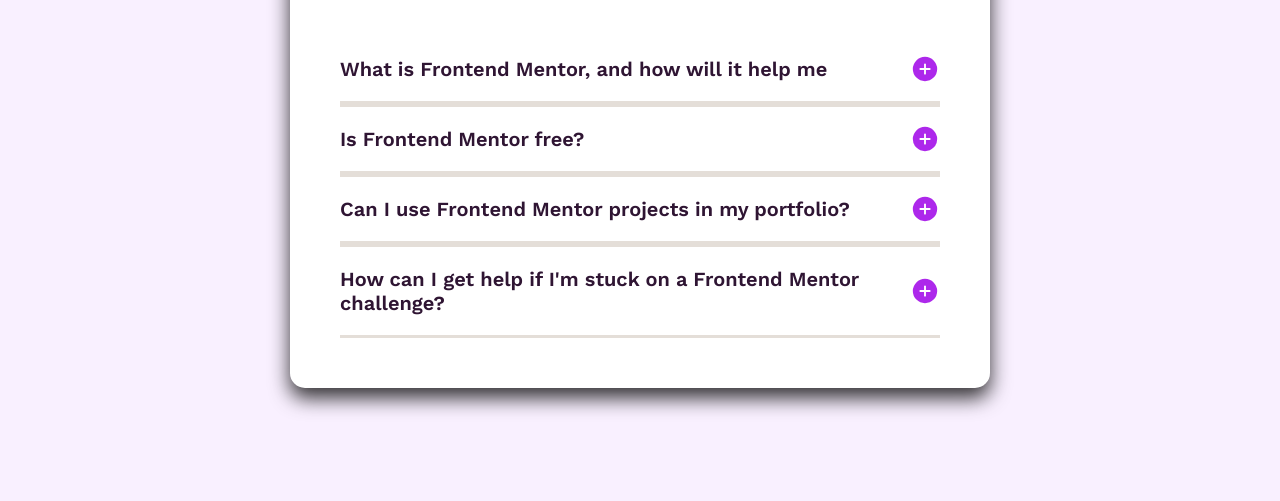
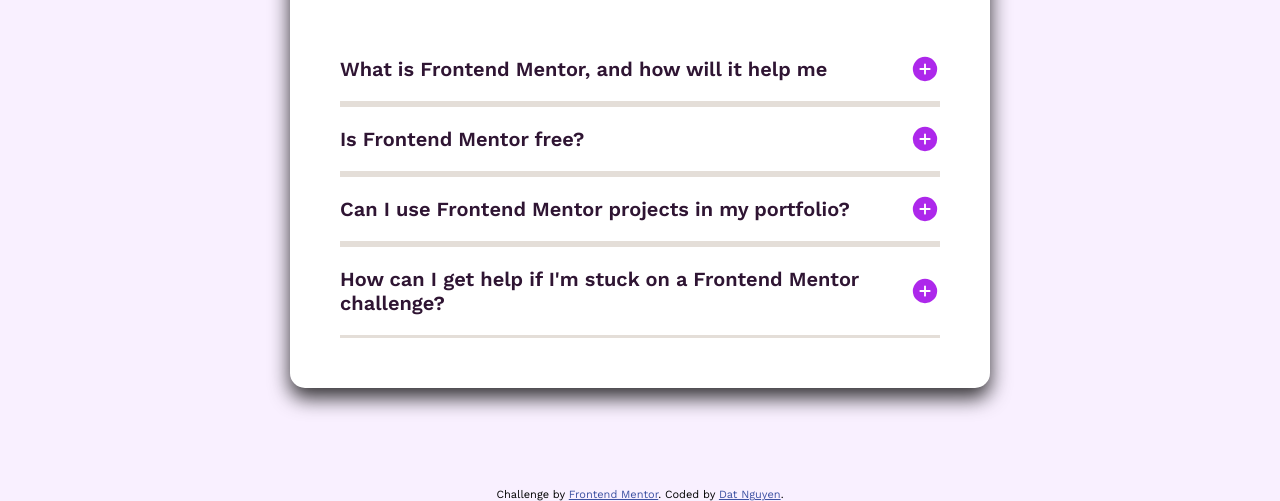
Before and after one commit to dattuannguyen/faqs-accordion, a plain HTML site: page index.html in a window 1280 px wide. Shown: the part 364-865 px from the top of the page. Drawn offline with Linux system fonts and the light colour scheme.

Commit message:
fix the attribution class

```diff
--- a/index.html
+++ b/index.html
@@ -10,10 +10,7 @@
   <title>Frontend Mentor | FAQ accordion</title>
 
   <!-- Feel free to remove these styles or customise in your own stylesheet 👍 -->
-  <style>
-    .attribution { font-size: 11px; text-align: center; }
-    .attribution a { color: hsl(228, 45%, 44%); }
-  </style>
+
 </head>
 <body>
   <div class="card">
@@ -65,19 +62,12 @@
           channel where you can ask questions and seek support from other community members.</p>
       </div>
     </div>
-
-
-
-
-
-
-
   </div>
 
   <script type="text/javascript" src="script.js"></script>
-<!--  <div class="attribution">-->
-<!--    Challenge by <a href="https://www.frontendmentor.io?ref=challenge" target="_blank">Frontend Mentor</a>. -->
-<!--    Coded by <a href="#">Your Name Here</a>.-->
-<!--  </div>-->
+  <div class="attribution">
+    Challenge by <a href="https://www.frontendmentor.io?ref=challenge" target="_blank">Frontend Mentor</a>.
+    Coded by <a href="https://github.com/dattuannguyen" target="_blank">Dat Nguyen</a>.
+  </div>
 </body>
 </html>
--- a/style.css
+++ b/style.css
@@ -8,12 +8,14 @@
     src: url(assets/fonts/WorkSans-VariableFont_wght.ttf);
 }
 
+
 body{
     margin :0;
     padding: 0;
     display: flex;
     justify-content: center;
     align-items: center;
+    flex-direction: column;
     background-image: url(assets/images/background-pattern-desktop.svg);
     background-repeat: no-repeat;
     background-size: 100% ;
@@ -22,6 +24,8 @@
     font-size: 16px;
 }
 
+.attribution { font-size: 11px; text-align: center; }
+.attribution a { color: hsl(228, 45%, 44%); }
 .card{
     background-color: hsl(0, 0%, 100%);
     border-radius: 15px;
```
